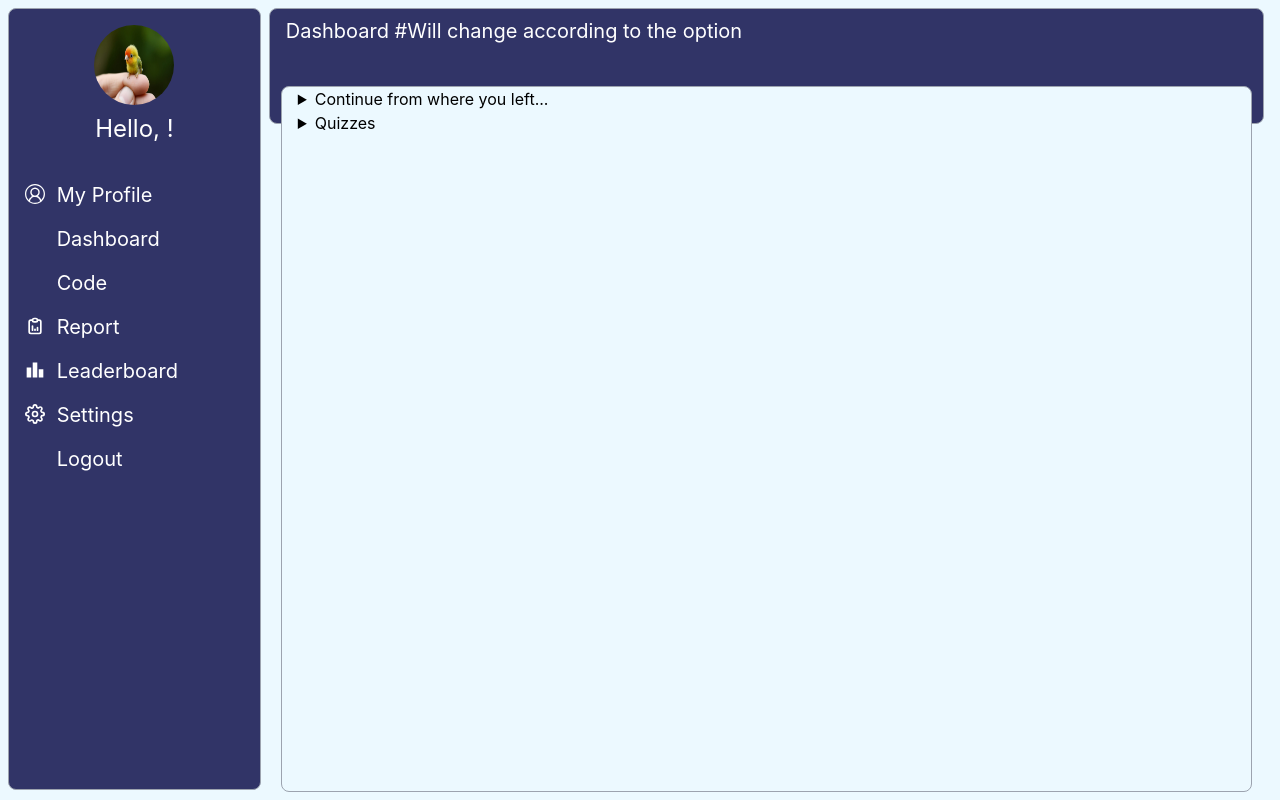
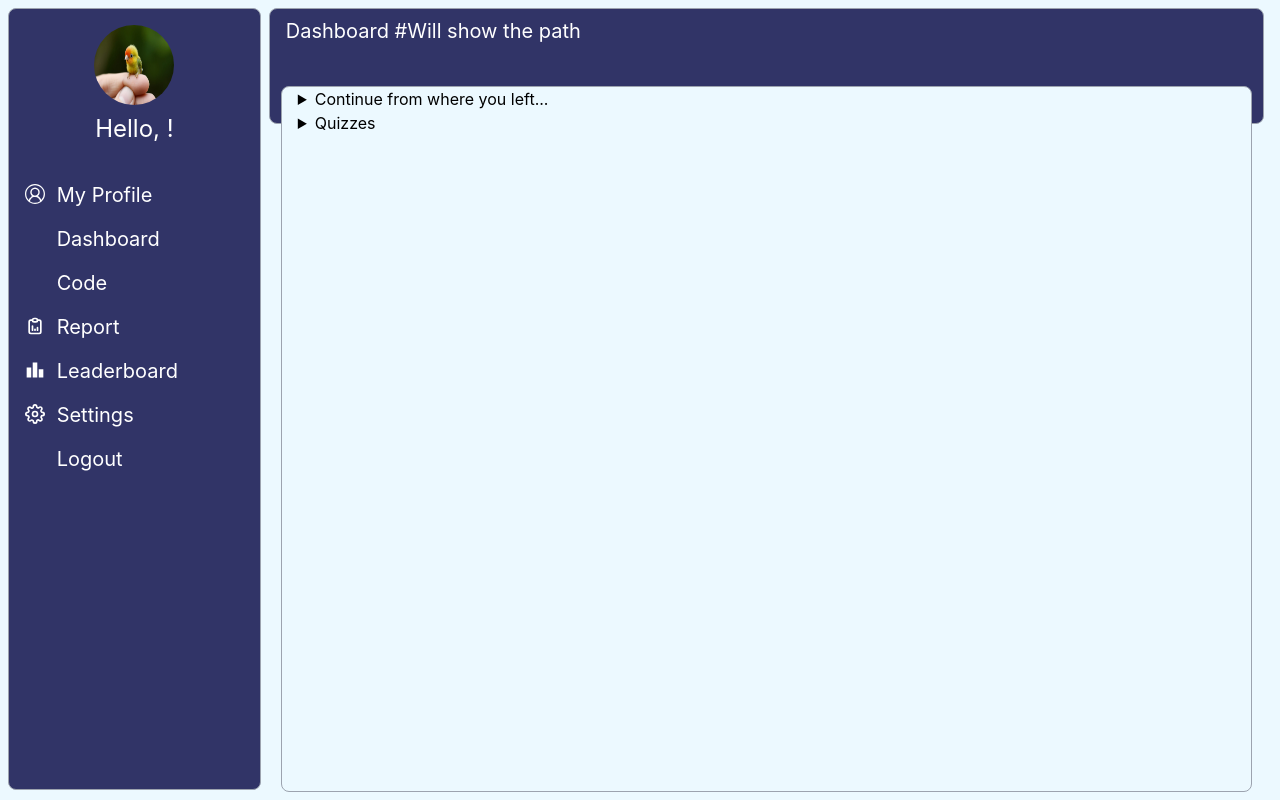
Before and after one commit to ethiclesshacker/code-editor-frontend, a React (Vite) app: page /dashboard in a window 1280 px wide. Built offline with nearby package versions, Linux system fonts and the light colour scheme; some icons are missing.

Commit message:
Minor changes

```diff
--- a/src/components/Dashboard.jsx
+++ b/src/components/Dashboard.jsx
@@ -54,7 +54,7 @@ export default function Dashboard() {
       </div>
 
       <div id="topbar" className='col-span-16 col-start-5 row-start-1 row-span-3 rounded-lg border border-solid border-gray-400 bg-[#313467] mb-0.5 ml-2 mr-2'>
-        <p className='ml-4 mt-2 text-white text-xl'> Dashboard #Will change according to the option </p>
+        <p className='ml-4 mt-2 text-white text-xl'> Dashboard #Will show the path </p>
       </div>
 
       <div
```
